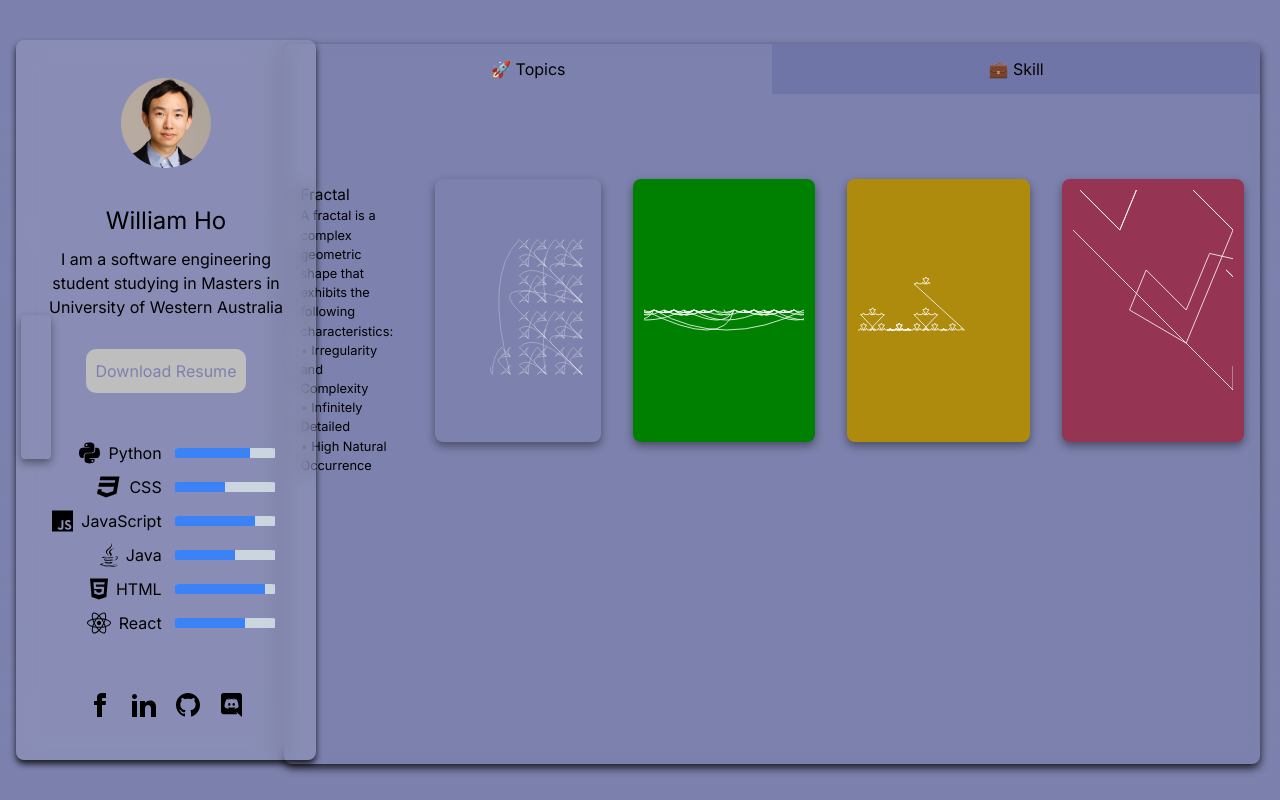
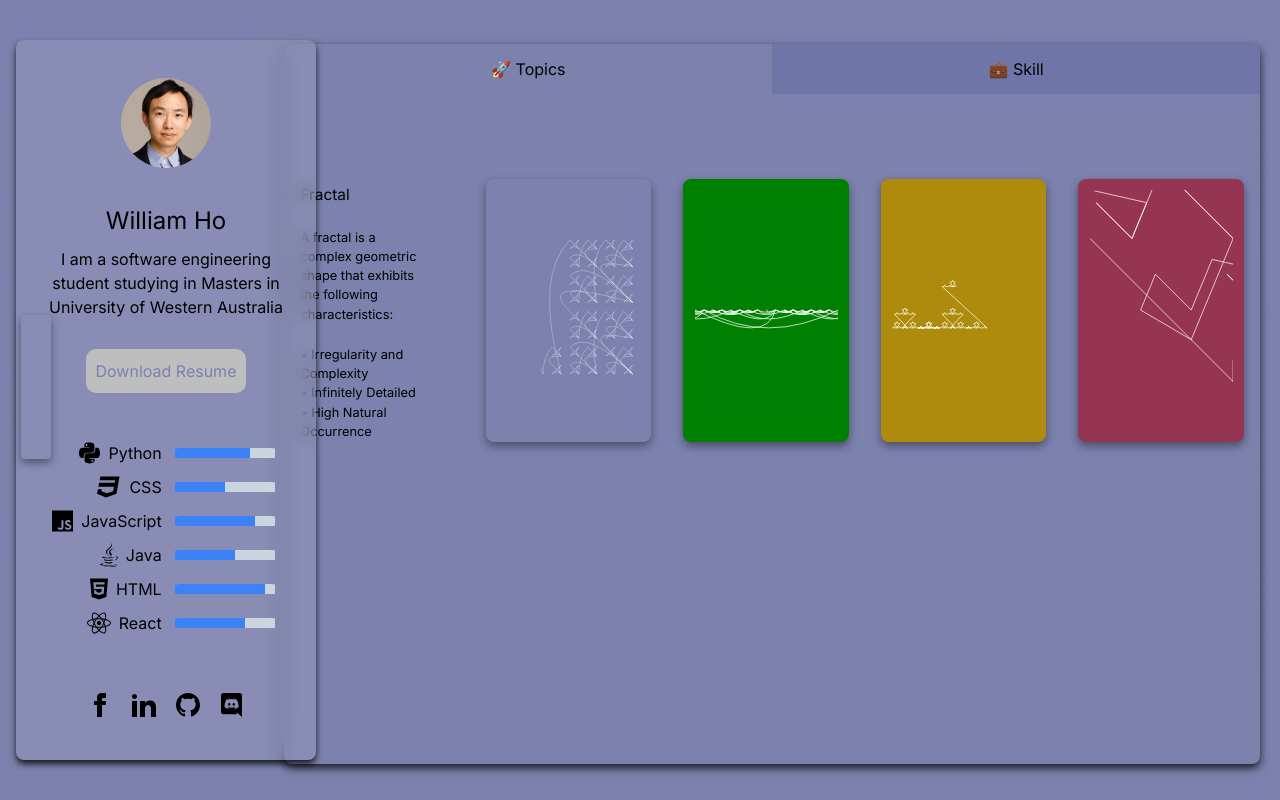
Before and after one commit to Will-H007/Fish-Pond, a Next.js app in the folder portfolio/: page /information in a window 1280 px wide. Built offline with nearby package versions, Linux system fonts and the light colour scheme.

Commit message:
fixed bug

```diff
--- a/portfolio/component/tabs/projects/customization.tsx
+++ b/portfolio/component/tabs/projects/customization.tsx
@@ -50,9 +50,8 @@ const Customization: React.FC<CustomizationProps> = ({ setDegree, Content, Flipp
               Content || <ArrowFractal level={degree} x={5} y={5} />
             ) : (
               /* Add text or content for the flipped side */
-              FlippedContent ||
-              <div style={{ width: "100%", backfaceVisibility: "hidden" }}>
-                <p style={{ color: "white" }}>No Description</p>
+              <div style={{ width: "15em", backfaceVisibility: "hidden", display: "flex", justifyContent: "center", }}>
+                { FlippedContent ||<p style={{ color: "white" }}>No Description</p>}
               </div>
             )}
           </div>
--- a/portfolio/component/tabs/projects/projects.tsx
+++ b/portfolio/component/tabs/projects/projects.tsx
@@ -37,9 +37,25 @@ const Player: React.FC = () => {
                       </li>
                     </ul>
                     </div>
+                {/* <div style={{paddingTop:"1em"}}>
+
+                  <Customization degree={degree} setDegree={setDegree} id="1" FlippedContent="Custom"/>
+              </div> */}
+            </div>
+
+
+            <div style={{ display: "flex", justifyContent: "center",alignItems: "center",flexDirection: "row", height:"25em", gap: "3em", paddingTop:"1em" }}>
+
+            <div style={{paddingTop:"1em"}}>
+
+            <Customization degree={degree} setDegree={setDegree} id="1" FlippedContent="Custom"/>   </div>
+        </div>
+
+            <div style={{ display: "flex", justifyContent: "center",alignItems: "center",flexDirection: "row", height:"25em", gap: "3em", paddingTop:"1em" }}>
+
                 <div style={{paddingTop:"1em"}}>
 
-                  <Customization degree={degree} setDegree={setDegree} id="1"/>
+                  <Customization degree={degree} color="green" setDegree={setDegree} id="2" Content={<SierpinskiTriangle level={degree} x={100} y={100} size={200}/>} FlippedContent={"Wave"}/>
               </div>
             </div>
 
@@ -48,16 +64,7 @@ const Player: React.FC = () => {
 
                 <div style={{paddingTop:"1em"}}>
 
-                  <Customization degree={degree} color="green" setDegree={setDegree} id="2" Content={<SierpinskiTriangle level={degree} x={100} y={100} size={200}/>} FlippedContent={"123"}/>
-              </div>
-            </div>
-
-
-            <div style={{ display: "flex", justifyContent: "center",alignItems: "center",flexDirection: "row", height:"25em", gap: "3em", paddingTop:"1em" }}>
-
-                <div style={{paddingTop:"1em"}}>
-
-                  <Customization degree={degree} color="#ae8b0c" setDegree={setDegree} id="3" Content={<KochSnowflake level={degree} x={-30} y={125} size={200}/>}/>
+                  <Customization degree={degree} color="#ae8b0c" setDegree={setDegree} id="3" Content={<KochSnowflake level={degree} x={-30} y={125} size={200}/>} FlippedContent="SnowFlake"/>
               </div>
             </div>
 
@@ -65,7 +72,7 @@ const Player: React.FC = () => {
 
             <div style={{paddingTop:"1em"}}>
 
-            <Customization degree={degree} color="#953553" setDegree={setDegree} id="3" Content={<DragonCurve level={degree} x={0} y={0} size={200}/>}/>
+            <Customization degree={degree} color="#953553" setDegree={setDegree} id="3" Content={<DragonCurve level={degree} x={0} y={0} size={200}/>} FlippedContent="Dragon's Curve"/>
 
           </div>
         </div>
```
